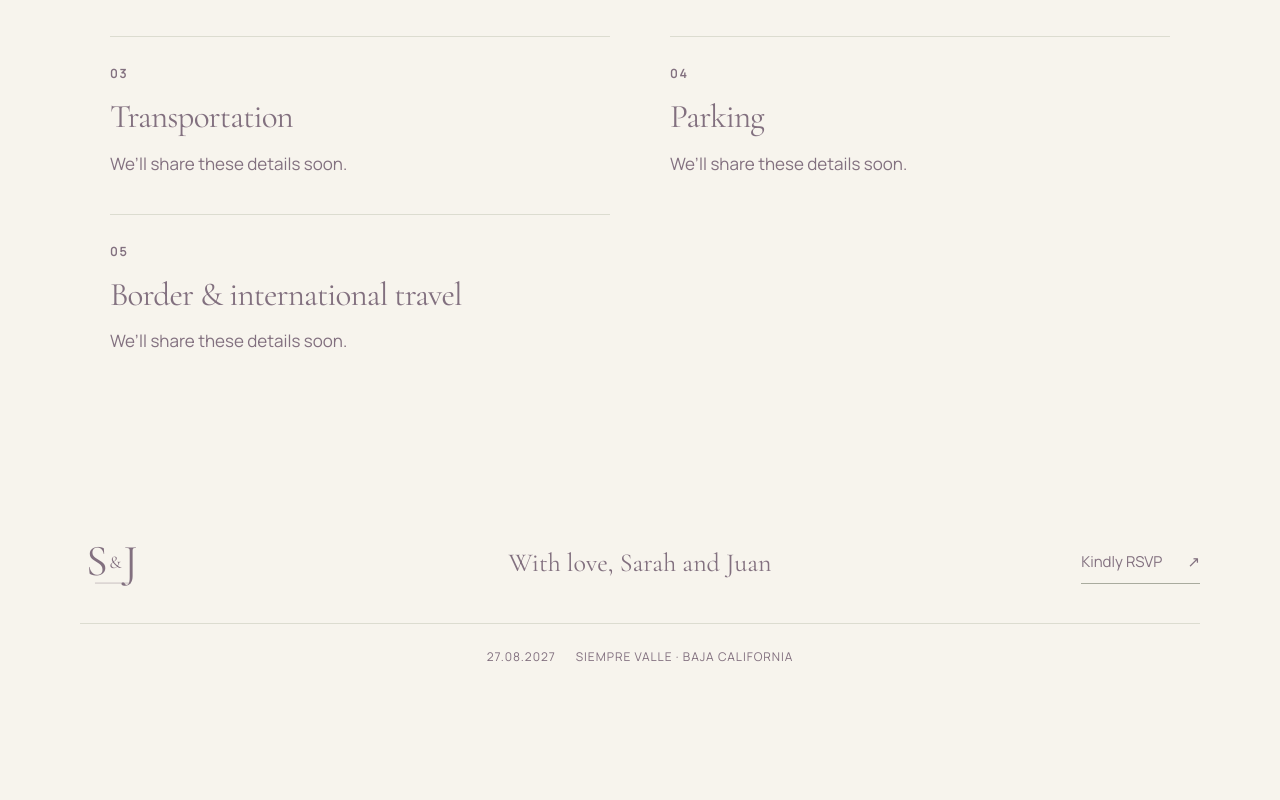
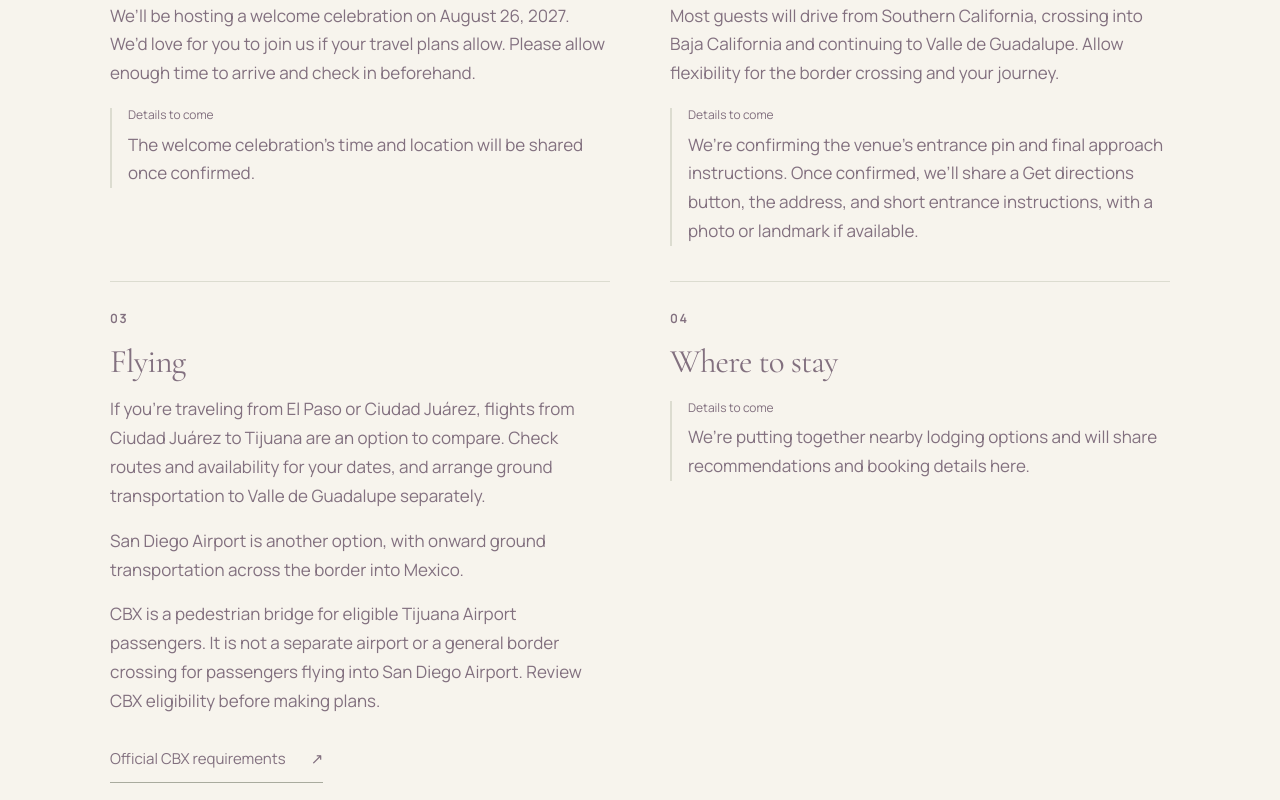
Before and after one commit to gtech29/wedding, a Next.js app: page /travel in a window 1280 px wide. Shown: the part 1020-1820 px from the top of the page. Before the commit the page ends 1712 px from the top, so only its background shows below. Built offline with nearby package versions, Linux system fonts and the light colour scheme; no server answers.

Commit message:
feat: enhance travel section with new content and styling for better user experience

```diff
--- a/app/(wedding)/page.tsx
+++ b/app/(wedding)/page.tsx
@@ -2,6 +2,7 @@ import Link from "next/link";
 import {
   ArrowDown,
   ArrowUpRight,
+  Calendar,
   MapPin,
   Wine,
   MoveUpRight,
@@ -81,7 +82,7 @@ export default async function Home() {
             label={t.common.photo}
             variant="portrait"
           />
-          <span className="venue-caption">01 / SIEMPRE VALLE</span>
+          <span className="venue-caption">SIEMPRE VALLE</span>
         </div>
         <div className="venue-copy">
           <p className="eyebrow">{t.home.locationLabel}</p>
@@ -95,9 +96,7 @@ export default async function Home() {
               </p>
             </div>
             <div>
-              <span className="venue-date" aria-hidden="true">
-                27
-              </span>
+              <Calendar size={18} strokeWidth={1.2} aria-hidden="true" />
               <p>
                 {t.common.date}
                 <span>{wedding.ceremonyTime?.[locale] || t.home.time}</span>
@@ -133,10 +132,10 @@ export default async function Home() {
               text: t.home.faqText,
               icon: <span className="serif">?</span>,
             },
-          ].map((card, i) => (
+          ].map((card) => (
             <Link href={card.href} className="detail-card" key={card.href}>
               <div className="detail-card-top">
-                <span>0{i + 1}</span>
+                <span aria-hidden="true" />
                 {card.icon}
               </div>
               <h3>{card.title}</h3>
--- a/app/(wedding)/travel/page.tsx
+++ b/app/(wedding)/travel/page.tsx
@@ -22,6 +22,7 @@ export default async function Travel() {
             <p className="eyebrow">{t.travel.venue}</p>
             <h2>Siempre Valle</h2>
             <p>{t.travel.venueText}</p>
+            <p>{t.common.date}</p>
           </div>
         </section>
         <div className="travel-sections">
@@ -31,7 +32,32 @@ export default async function Travel() {
               <section className="travel-section" key={s.id}>
                 <span className="eyebrow">0{i + 1}</span>
                 <h2>{s.title[locale]}</h2>
-                <p>{s.body?.[locale] || t.travel.pending}</p>
+                {s.body?.[locale] &&
+                  s.body[locale]
+                    .split("\n\n")
+                    .map((paragraph) => <p key={paragraph}>{paragraph}</p>)}
+                {s.pending && (
+                  <div className="travel-pending">
+                    <h3>{t.travel.pendingLabel}</h3>
+                    <p>{s.pending[locale]}</p>
+                  </div>
+                )}
+                {s.links && (
+                  <ul className="travel-links">
+                    {s.links.map((link) => (
+                      <li key={link.url}>
+                        <a
+                          href={link.url}
+                          target="_blank"
+                          rel="noopener noreferrer"
+                          className="text-link"
+                        >
+                          {link.label[locale]} <span aria-hidden="true">↗</span>
+                        </a>
+                      </li>
+                    ))}
+                  </ul>
+                )}
                 {s.url && s.linkLabel && (
                   <a
                     href={s.url}
--- a/app/globals.css
+++ b/app/globals.css
@@ -1070,6 +1070,40 @@ select:focus-visible {
   white-space: pre-line;
 }
 
+.travel-section > p + p {
+  margin-top: 16px;
+}
+
+.travel-pending {
+  margin-top: 20px;
+  padding-left: 16px;
+  border-left: 2px solid var(--line);
+}
+
+.travel-pending h3 {
+  font-family: inherit;
+  font-size: var(--font-size-small);
+  color: var(--muted);
+  margin-bottom: 8px;
+}
+
+.travel-links {
+  list-style: none;
+  padding: 0;
+  margin-top: 20px;
+}
+
+.travel-links .text-link {
+  min-height: 44px;
+  padding: 10px 0;
+  white-space: normal;
+  overflow-wrap: anywhere;
+}
+
+.travel-section {
+  min-width: 0;
+}
+
 .travel-section .eyebrow {
   display: block;
   font-size: var(--font-size-small);
--- a/content/wedding.ts
+++ b/content/wedding.ts
@@ -29,6 +29,8 @@ export type TravelSection = {
   enabled: boolean;
   title: Localized;
   body: Localized | null;
+  pending?: Localized;
+  links?: { url: string; label: Localized }[];
   url?: string;
   linkLabel?: Localized;
 };
@@ -66,28 +68,90 @@ export const wedding = {
 export const recommendations: Recommendation[] = [];
 export const travelSections: TravelSection[] = [
   {
+    id: "arrival",
+    enabled: true,
+    title: { en: "Arrival planning", "es-MX": "Planea tu llegada" },
+    body: {
+      en: "We’ll be hosting a welcome celebration on August 26, 2027. We’d love for you to join us if your travel plans allow. Please allow enough time to arrive and check in beforehand.",
+      "es-MX":
+        "Tendremos una celebración de bienvenida el 26 de agosto de 2027. Nos encantaría que nos acompañaras si tus planes de viaje lo permiten. Procura llegar con tiempo para registrarte en tu hospedaje antes de la celebración.",
+    },
+    pending: {
+      en: "The welcome celebration’s time and location will be shared once confirmed.",
+      "es-MX":
+        "Compartiremos el horario y el lugar de la bienvenida en cuanto estén confirmados.",
+    },
+  },
+  {
     id: "getting-there",
     enabled: true,
     title: { en: "Getting there", "es-MX": "Cómo llegar" },
-    body: null,
+    body: {
+      en: "Most guests will drive from Southern California, crossing into Baja California and continuing to Valle de Guadalupe. Allow flexibility for the border crossing and your journey.",
+      "es-MX":
+        "La mayoría de los invitados viajará en auto desde el sur de California, cruzando a Baja California y siguiendo hacia el Valle de Guadalupe. Considera tiempo adicional para el cruce fronterizo y el recorrido.",
+    },
+    pending: {
+      en: "We’re confirming the venue’s entrance pin and final approach instructions. Once confirmed, we’ll share a Get directions button, the address, and short entrance instructions, with a photo or landmark if available.",
+      "es-MX":
+        "Estamos confirmando la ubicación exacta de la entrada y las indicaciones para el último tramo. Cuando estén listas, agregaremos un botón de Cómo llegar, la dirección y las instrucciones de acceso, con una foto o un punto de referencia si lo tenemos.",
+    },
+  },
+  {
+    id: "flying",
+    enabled: true,
+    title: { en: "Flying", "es-MX": "Si viajas en avión" },
+    body: {
+      en: "If you’re traveling from El Paso or Ciudad Juárez, flights from Ciudad Juárez to Tijuana are an option to compare. Check routes and availability for your dates, and arrange ground transportation to Valle de Guadalupe separately.\n\nSan Diego Airport is another option, with onward ground transportation across the border into Mexico.\n\nCBX is a pedestrian bridge for eligible Tijuana Airport passengers. It is not a separate airport or a general border crossing for passengers flying into San Diego Airport. Review CBX eligibility before making plans.",
+      "es-MX":
+        "Si viajas desde El Paso o Ciudad Juárez, puedes comparar vuelos de Ciudad Juárez a Tijuana. Revisa las rutas y la disponibilidad para tus fechas y organiza por separado el transporte terrestre al Valle de Guadalupe.\n\nOtra opción es el aeropuerto de San Diego; desde ahí tendrás que organizar transporte terrestre y cruzar la frontera hacia México.\n\nCBX es un puente peatonal para pasajeros del aeropuerto de Tijuana que cumplen con sus requisitos. No es otro aeropuerto ni un cruce fronterizo de uso general para quienes llegan al aeropuerto de San Diego. Revisa los requisitos de CBX antes de hacer planes.",
+    },
+    links: [
+      {
+        url: "https://www.crossborderxpress.com/en/requirements",
+        label: {
+          en: "Official CBX requirements",
+          "es-MX": "Requisitos oficiales de CBX",
+        },
+      },
+    ],
   },
   {
     id: "where-to-stay",
     enabled: true,
     title: { en: "Where to stay", "es-MX": "Dónde hospedarte" },
     body: null,
+    pending: {
+      en: "We’re putting together nearby lodging options and will share recommendations and booking details here.",
+      "es-MX":
+        "Estamos reuniendo opciones de hospedaje cercanas. Aquí compartiremos las recomendaciones y los detalles para reservar.",
+    },
   },
   {
     id: "transportation",
     enabled: true,
     title: { en: "Transportation", "es-MX": "Transporte" },
     body: null,
+    pending: {
+      en: "We’re exploring transportation between selected hotels and the venue. Pickup locations, schedules, and reservation details will be posted once confirmed.",
+      "es-MX":
+        "Estamos explorando opciones de transporte entre algunos hoteles y el lugar de la boda. Publicaremos los puntos de salida, horarios y detalles para reservar en cuanto estén confirmados.",
+    },
   },
   {
     id: "parking",
     enabled: true,
     title: { en: "Parking", "es-MX": "Estacionamiento" },
-    body: null,
+    body: {
+      en: "Parking will be available at the venue. Please confirm parking arrangements directly with your lodging.",
+      "es-MX":
+        "Habrá estacionamiento en el lugar de la boda. Confirma directamente con tu hospedaje las opciones de estacionamiento que ofrece.",
+    },
+    pending: {
+      en: "Venue parking details will follow.",
+      "es-MX":
+        "Más adelante compartiremos los detalles del estacionamiento del lugar.",
+    },
   },
   {
     id: "international",
@@ -96,7 +160,35 @@ export const travelSections: TravelSection[] = [
       en: "Border & international travel",
       "es-MX": "Cruce fronterizo y viajes internacionales",
     },
-    body: null,
+    body: {
+      en: "Check entry and return requirements for your citizenship, residency status, and travel route using official guidance. Check them again before you travel.\n\nIf you’re driving, arrange appropriate Mexican auto insurance. If you’re renting a car, confirm that the rental company permits cross-border travel.",
+      "es-MX":
+        "Consulta en fuentes oficiales los requisitos de entrada y regreso según tu nacionalidad, situación migratoria y ruta de viaje. Revísalos de nuevo antes de viajar.\n\nSi vas a manejar, contrata un seguro de auto con cobertura adecuada en México. Si rentas un auto, confirma que la arrendadora permita cruzar la frontera.",
+    },
+    links: [
+      {
+        url: "https://www.gob.mx/inm",
+        label: {
+          en: "Mexico entry guidance · INM",
+          "es-MX": "Información de entrada a México · INM",
+        },
+      },
+      {
+        url: "https://www.cbp.gov/travel",
+        label: {
+          en: "U.S. entry and return guidance · CBP",
+          "es-MX": "Entrada y regreso a Estados Unidos · CBP",
+        },
+      },
+      {
+        url: "https://travel.state.gov/content/travel/en/international-travel/before-you-go/driving-and-road-safety.html",
+        label: {
+          en: "Driving abroad · U.S. Department of State",
+          "es-MX":
+            "Conducir en el extranjero · Departamento de Estado de EE. UU.",
+        },
+      },
+    ],
   },
 ];
 export const faqs: { id: string; question: Localized; answer: Localized }[] = [
--- a/lib/i18n/dictionaries.ts
+++ b/lib/i18n/dictionaries.ts
@@ -96,6 +96,7 @@ const en = {
     intro:
       "We’re gathering the details to help you plan your trip to Valle de Guadalupe. We’ll share confirmed information here as it becomes available.",
     pending: "We’ll share these details soon.",
+    pendingLabel: "Details to come",
     venue: "Ceremony & reception",
     venueText:
       "Siempre Valle · Valle de Guadalupe\nEnsenada, Baja California, Mexico",
@@ -284,6 +285,7 @@ const es: typeof en = {
     intro:
       "Estamos reuniendo los detalles para ayudarte a planear tu viaje al Valle de Guadalupe. Aquí compartiremos la información conforme la confirmemos.",
     pending: "Pronto compartiremos estos detalles.",
+    pendingLabel: "Detalles por confirmar",
     venue: "Ceremonia y recepción",
     venueText:
       "Siempre Valle · Valle de Guadalupe\nEnsenada, Baja California, México",
```
Also changed, not shown: 1 other file (tests, documents, lock files or other folders).
